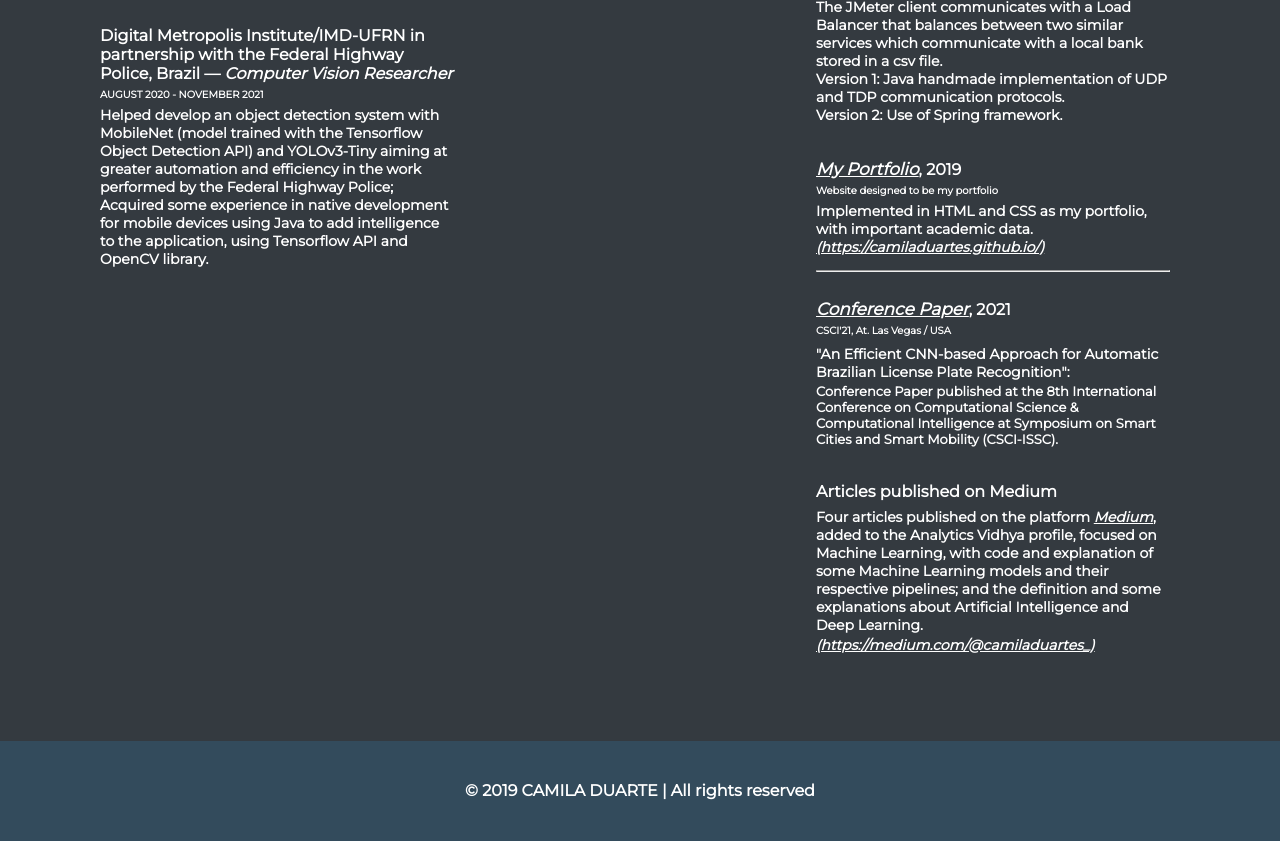
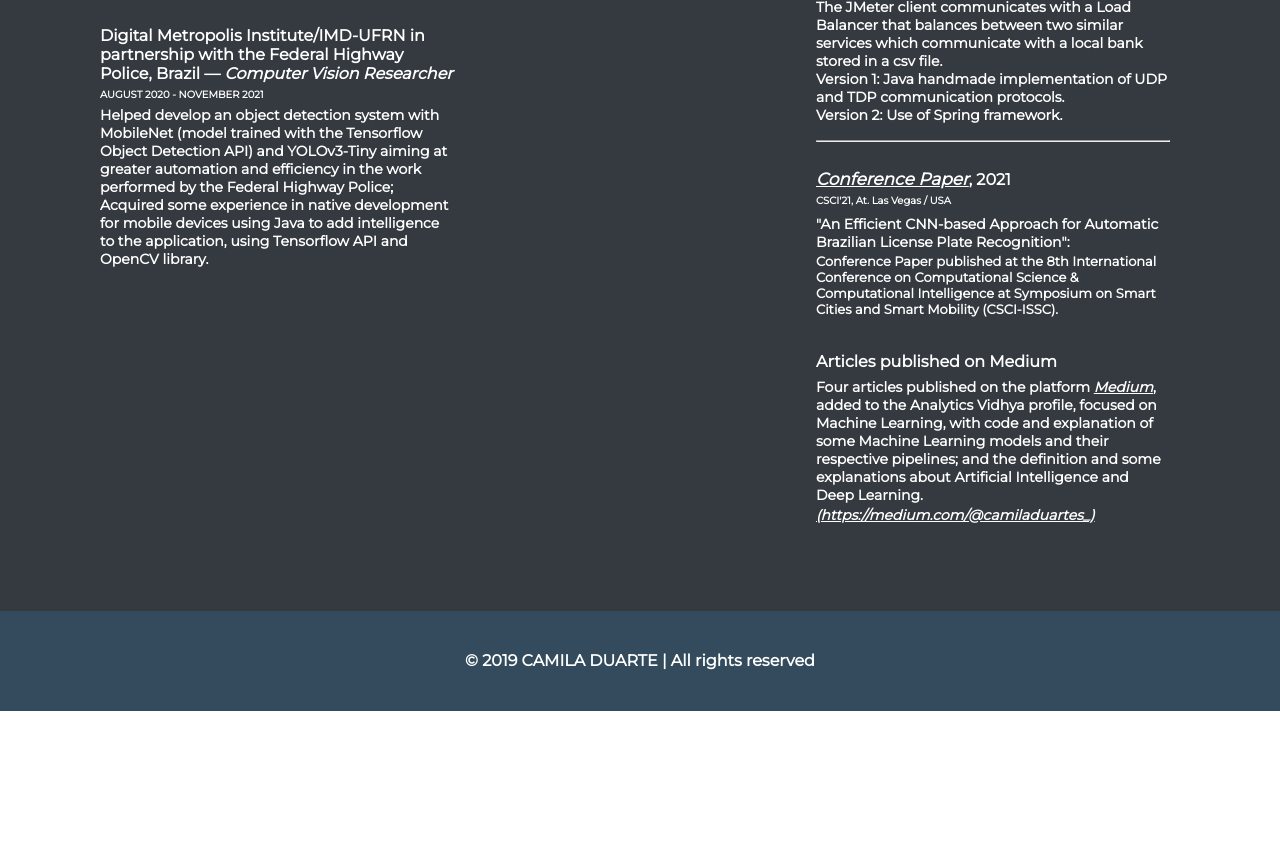
Before and after one commit to camiladuartes/camiladuartes.github.io, a plain HTML site: page index.html in a window 1280 px wide. Shown: the part 2268-3109 px from the top of the page. After the commit the page ends 2979 px from the top, so only its background shows below. Drawn offline with Linux system fonts and the light colour scheme.

Commit message:
Small adjustments

```diff
--- a/index.html
+++ b/index.html
@@ -28,7 +28,7 @@
                     <br>
                     3.5 years: C/C++
                     <br>
-                    2.5 year: Java
+                    2.5 years: Java
                     <br>
                     <br>
                     <b>Technologies:</b>
@@ -150,14 +150,7 @@
                             </p>
 
                     <p>
-                        <br>
-                        <a href="https://github.com/camiladuartes/camiladuartes.github.io"; style="font-size: 17px"><i>My Portfolio</i></a>, 2019
-                            <br>
-                            <span>Website designed to be my portfolio</span>
-                            <br>
-                            <p style="margin-top: -12px; font-size: 14px">
-                                Implemented in HTML and CSS as my portfolio, with important academic data. <a href="https://camiladuartes.github.io/""><i>(https://camiladuartes.github.io/)</i></a>
-                            </p>
+
                         <hr class="solid">
                         <br>
                         <a href="https://bit.ly/3FCnROp"; style="font-size: 17px"><i>Conference Paper</i></a>, 2021
```
